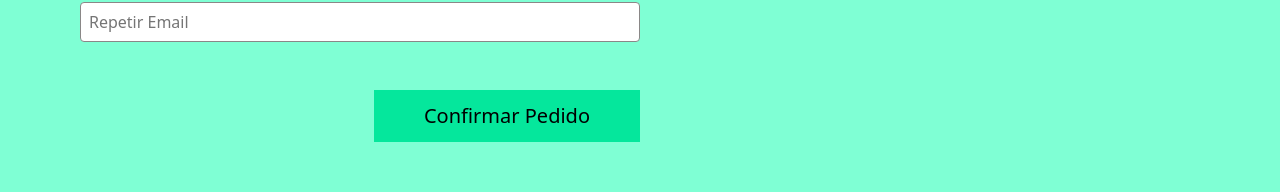
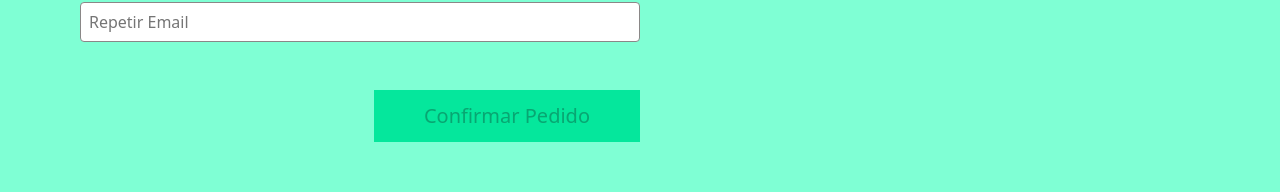
Before and after one commit to FrancisArturo/proyectoReactCoder, a React (Vite) app: page /checkout in a window 1280 px wide. Shown: the part 448-640 px from the top of the page. Built offline with nearby package versions, Linux system fonts and the light colour scheme; no server answers; the database is empty.

Commit message:
modificacion boton checkout

```diff
--- a/src/components/Carrito/Carrito.jsx
+++ b/src/components/Carrito/Carrito.jsx
@@ -18,12 +18,12 @@ const  OffCanvasExample = ({ name, ...props }) => {
     const handleShow = () => setShow(true);
 
 
+
     const {subtotal, cantidad} = useContext(CartContext)
 
 
 
 
-    console.log(cantidad)
     return (
         <>
         <IconButton aria-label="cart" onClick={handleShow}>
@@ -45,7 +45,7 @@ const  OffCanvasExample = ({ name, ...props }) => {
                     </div>
                         <div className='mt-3 w-100'>
                             <Link to={`/checkout`}>
-                            <button className='h-auto border border-dark rounded text-dark w-100 p-2' onClick={() => {handleClose()}}>Checkout</button>
+                            <button className='h-auto border border-dark rounded text-dark w-100 p-2' onClick={() => {handleClose()}} disabled={cantidad === 0} >Checkout</button>
                             </Link>
                         </div>
                 </div>
--- a/src/components/Checkout/Checkout.jsx
+++ b/src/components/Checkout/Checkout.jsx
@@ -89,7 +89,7 @@ const Checkout = () => {
 
                   <div className="containerBotonComprar">
                   <Link to={`finish`}>
-                  <button className="botonComprar" onClick={handleOnSubmit}>Confirmar Pedido</button>
+                  <button className="botonComprar" onClick={handleOnSubmit} disabled>Confirmar Pedido</button>
                   </Link>
                 </div>
 
```
